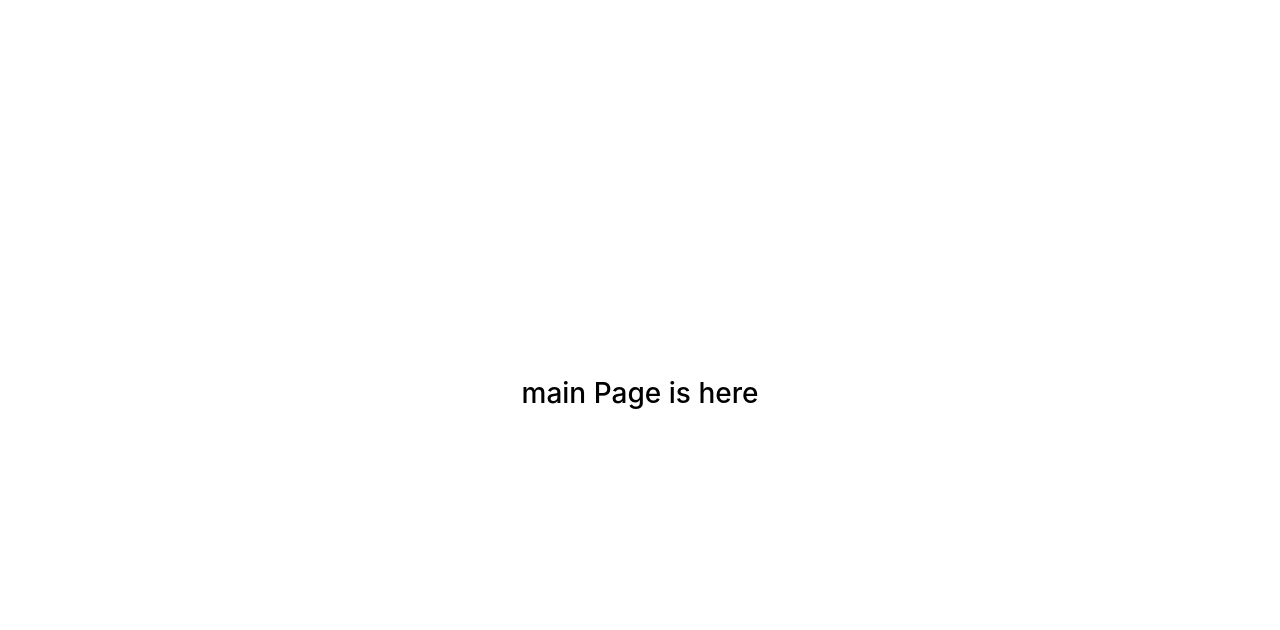
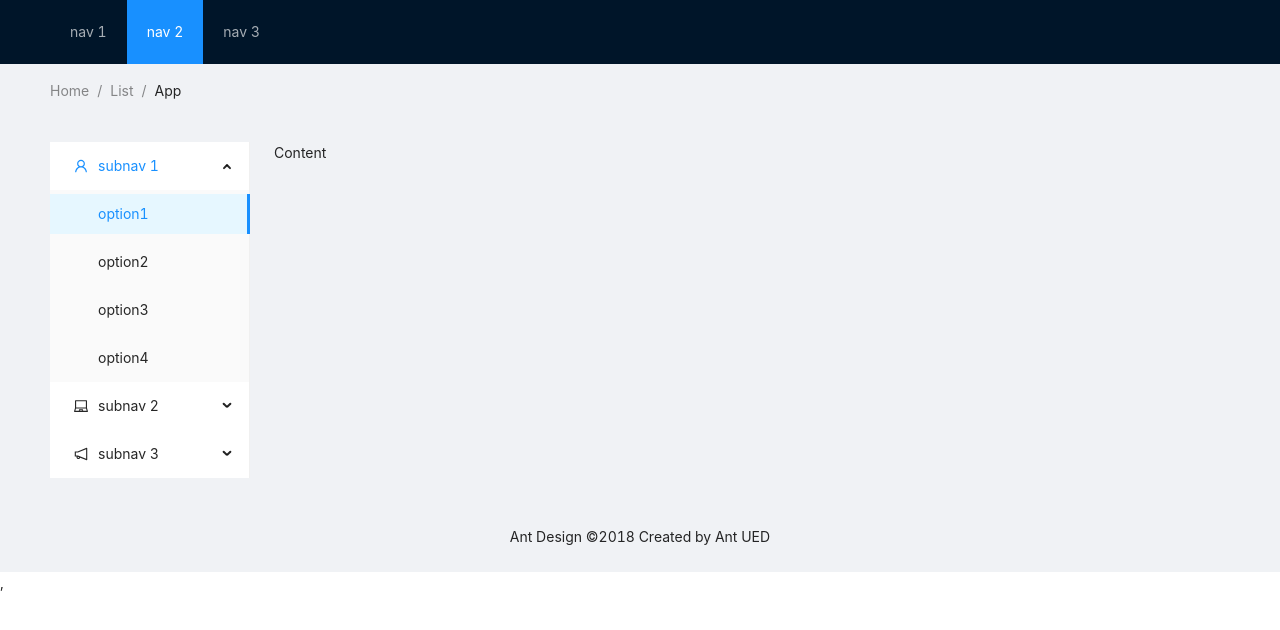
Before and after one commit to masoudz88/food_donations_frontend, a React (Create React App) app in the folder waste-management/: page /Mainpage in a window 1280 px wide. Shown: the top 630 px of the page. Built offline with nearby package versions, Linux system fonts and the light colour scheme.

Commit message:
adding content to second page

```diff
--- a/waste-management/src/Credential.js
+++ b/waste-management/src/Credential.js
@@ -19,9 +19,9 @@
   };
   const buttonDisable = name !== "masoud" || password !== "zare";
   return (
-    <div>
+    <div className="firstpage">
       <Header style={myStyle}>Waste Management System</Header>
-      <Content>
+      <Content className="content">
         <Input
           placeholder="input username"
           onChange={(Event) => setName(Event.target.value)}
@@ -40,7 +40,7 @@
         </Link>
         <Button type="primary">sign up</Button>
       </Content>
-      <Footer>Footer</Footer>
+      <Footer>written by Masoud Zare</Footer>
     </div>
   );
 };
--- a/waste-management/src/Mainpage.js
+++ b/waste-management/src/Mainpage.js
@@ -1,10 +1,58 @@
+import { Layout, Menu, Breadcrumb } from 'antd';
+import { UserOutlined, LaptopOutlined, NotificationOutlined } from '@ant-design/icons';
 const Mainpage = () => {
-  const myStyle = {
-    color: "black",
-  };
+  const { SubMenu } = Menu;
+const { Header, Content, Footer, Sider } = Layout;
   return (
     <div>
-      <h1 style={myStyle}>main Page is here</h1>
+      <Layout>
+    <Header className="header">
+      <div className="logo" />
+      <Menu theme="dark" mode="horizontal" defaultSelectedKeys={['2']}>
+        <Menu.Item key="1">nav 1</Menu.Item>
+        <Menu.Item key="2">nav 2</Menu.Item>
+        <Menu.Item key="3">nav 3</Menu.Item>
+      </Menu>
+    </Header>
+    <Content style={{ padding: '0 50px' }}>
+      <Breadcrumb style={{ margin: '16px 0' }}>
+        <Breadcrumb.Item>Home</Breadcrumb.Item>
+        <Breadcrumb.Item>List</Breadcrumb.Item>
+        <Breadcrumb.Item>App</Breadcrumb.Item>
+      </Breadcrumb>
+      <Layout className="site-layout-background" style={{ padding: '24px 0' }}>
+        <Sider className="site-layout-background" width={200}>
+          <Menu
+            mode="inline"
+            defaultSelectedKeys={['1']}
+            defaultOpenKeys={['sub1']}
+            style={{ height: '100%' }}
+          >
+            <SubMenu key="sub1" icon={<UserOutlined />} title="subnav 1">
+              <Menu.Item key="1">option1</Menu.Item>
+              <Menu.Item key="2">option2</Menu.Item>
+              <Menu.Item key="3">option3</Menu.Item>
+              <Menu.Item key="4">option4</Menu.Item>
+            </SubMenu>
+            <SubMenu key="sub2" icon={<LaptopOutlined />} title="subnav 2">
+              <Menu.Item key="5">option5</Menu.Item>
+              <Menu.Item key="6">option6</Menu.Item>
+              <Menu.Item key="7">option7</Menu.Item>
+              <Menu.Item key="8">option8</Menu.Item>
+            </SubMenu>
+            <SubMenu key="sub3" icon={<NotificationOutlined />} title="subnav 3">
+              <Menu.Item key="9">option9</Menu.Item>
+              <Menu.Item key="10">option10</Menu.Item>
+              <Menu.Item key="11">option11</Menu.Item>
+              <Menu.Item key="12">option12</Menu.Item>
+            </SubMenu>
+          </Menu>
+        </Sider>
+        <Content style={{ padding: '0 24px', minHeight: 280 }}>Content</Content>
+      </Layout>
+    </Content>
+    <Footer style={{ textAlign: 'center' }}>Ant Design ©2018 Created by Ant UED</Footer>
+  </Layout>,
     </div>
   );
 };
--- a/waste-management/src/index.css
+++ b/waste-management/src/index.css
@@ -1,10 +1,16 @@
 .container {
   float: center;
-  display: flex;
   align-items: center;
   justify-content: space-around;
   min-height: 100vh;
+  min-width: 100vh;
 }
-.mainpage {
+.content {
+  min-height: 70vh;
+  margin-top: 10vh;
   float: center;
 }
+.firstpage {
+  align-items: center;
+  float: center;
+}
```
